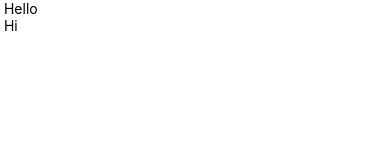
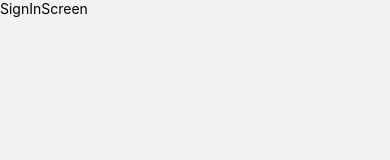
Before and after one commit to mrifat1/QuizApp-ReactNative-Firebase, a React Native app: screen / in a window 390 px wide. Shown: the top 160 px of the page. Built offline with nearby package versions, Linux system fonts and the light colour scheme.

Commit message:
fix: added navigation and fixed eslintrc.js

```diff
--- a/App.js
+++ b/App.js
@@ -1,11 +1,13 @@
+import 'react-native-gesture-handler';
 import React from 'react';
 import { View, StyleSheet, Text } from 'react-native';
+import { NavigationContainer } from '@react-navigation/native';
+import AuthStackNav from './src/navigation/AuthStackNav';
 const App = () => {
    return (
-      <View>
-         <Text> Hello </Text>
-         <Text> Hi </Text>
-      </View>
+      <NavigationContainer>
+         <AuthStackNav />
+      </NavigationContainer>
    );
 };
 
--- /dev/null
+++ b/src/navigation/AuthStackNav.js
@@ -0,0 +1,19 @@
+import React from 'react';
+import { createStackNavigator } from '@react-navigation/stack';
+import { SignInScreen, SignUpScreen } from '../screens';
+
+const Stack = createStackNavigator();
+
+const AuthStackNav = () => {
+   return (
+      <Stack.Navigator
+         screenOptions={{
+            headerShown: false,
+         }}
+      >
+         <Stack.Screen name="SignInscreen" component={SignInScreen} />
+         <Stack.Screen name="SignUpScreen" component={SignUpScreen} />
+      </Stack.Navigator>
+   );
+};
+export default AuthStackNav;
```
Also changed, not shown: package.json (+6 -1 lines), .eslintrc.js, 1 other file (tests, documents, lock files or other folders).
